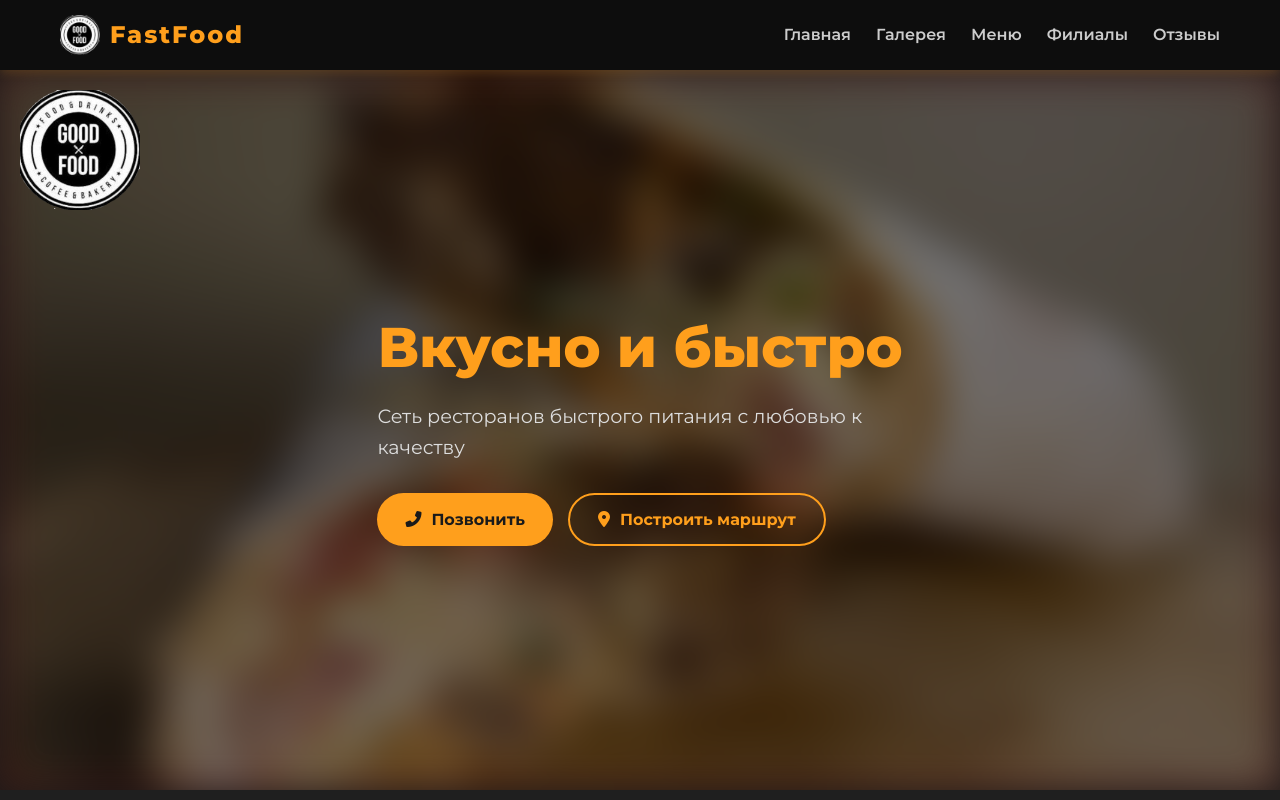
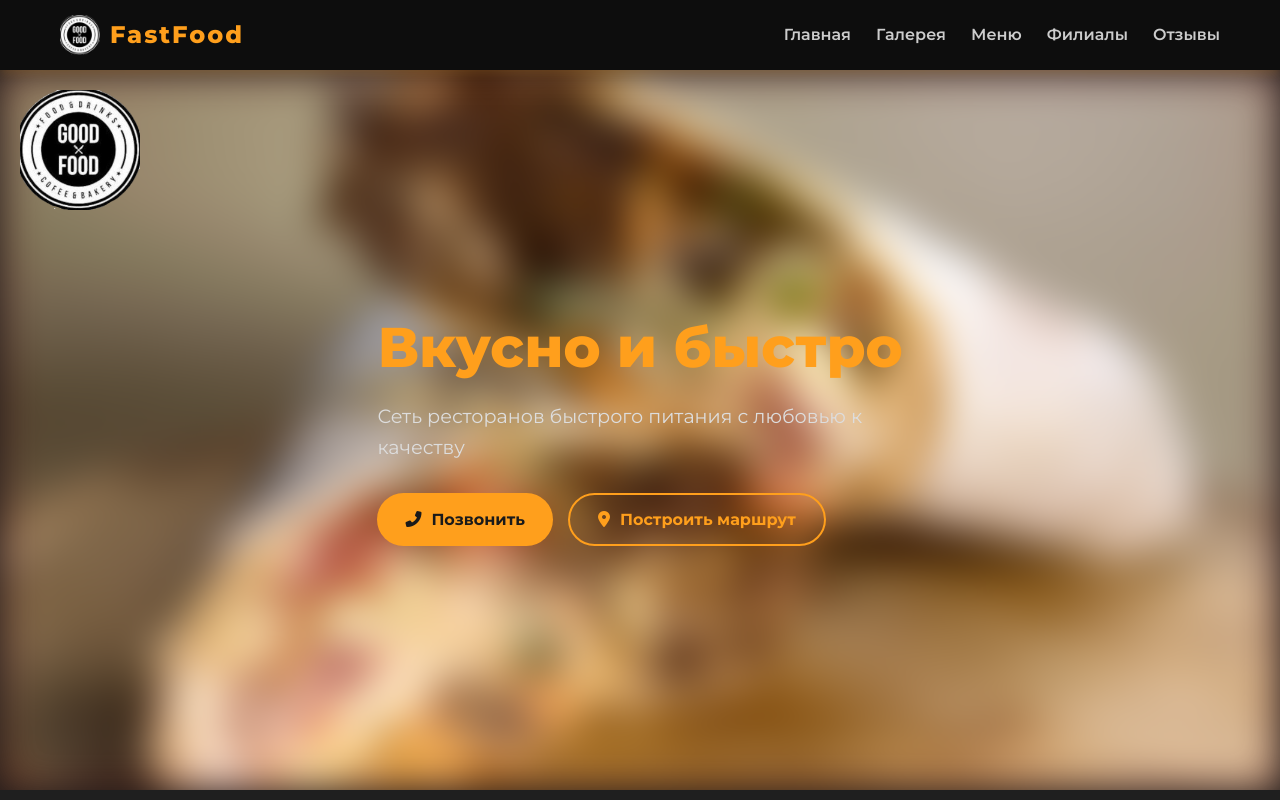
Before and after one commit to sapfirrrr/sripfjsdofngsdfjnvbjlsdfnbksfgnvsdfkn74534rsdvlsrklfgsdrjklfggt, a plain HTML site: page index.html in a window 1280 px wide. Shown: the top 800 px of the page. Drawn offline with Linux system fonts and the light colour scheme.

Commit message:
Update style.css

```diff
--- a/css/style.css
+++ b/css/style.css
@@ -472,21 +472,6 @@
     height: 100%;
     z-index: 0;
     border: 2px solid red;
-
-   /* background-image: url('../img/burger-bg.jpg');*/
-    background-size: cover;
-    background-position: center;
-    background-repeat: no-repeat;
-
-   filter: blur(10px);
-}
-
-/* Затемнение – отдельный блок */
-.hero-overlay::after {
-    content: '';
-    position: absolute;
-    inset: 0;
-    background: rgba(0, 0, 0, 0.55);
 }
 
 /* Контент – выше фона */
```
